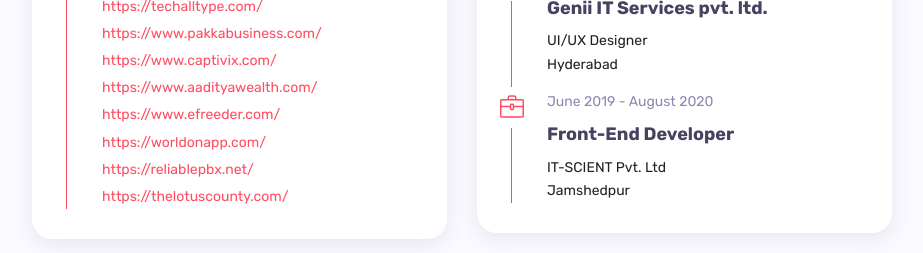
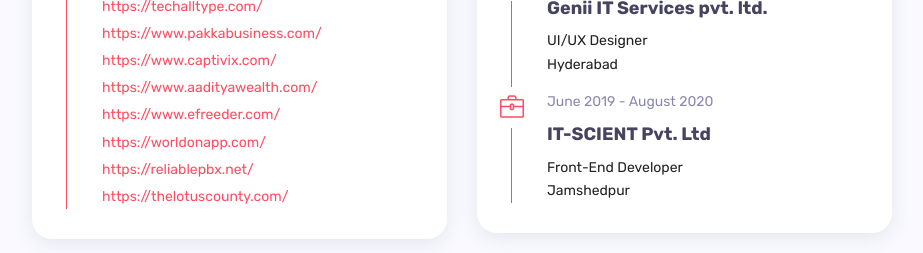
Before and after one commit to shivani743/createart.github.io, a plain HTML site: page index.html in a window 1280 px wide. Shown: the part 1360-1613 px from the top of the page, without its empty margins (288-1211 px from the left). Drawn offline with Linux system fonts and the light colour scheme; files whose address does not match are found by name.

Commit message:
dffffyiy

```diff
--- a/index.html
+++ b/index.html
@@ -273,8 +273,8 @@
                             <div class="timeline-container wow fadeInUp" data-wow-delay="0.2s">
                                 <div class="content">
                                     <span class="time">June 2019 - August 2020</span>
-                                    <h4 class="title">Front-End Developer</h4>
-                                    <p>IT-SCIENT Pvt. Ltd<br> Jamshedpur
+                                    <h4 class="title">IT-SCIENT Pvt. Ltd</h4>
+                                    <p>Front-End Developer<br> Jamshedpur
                                     </p>
                                 </div>
                             </div>
```
